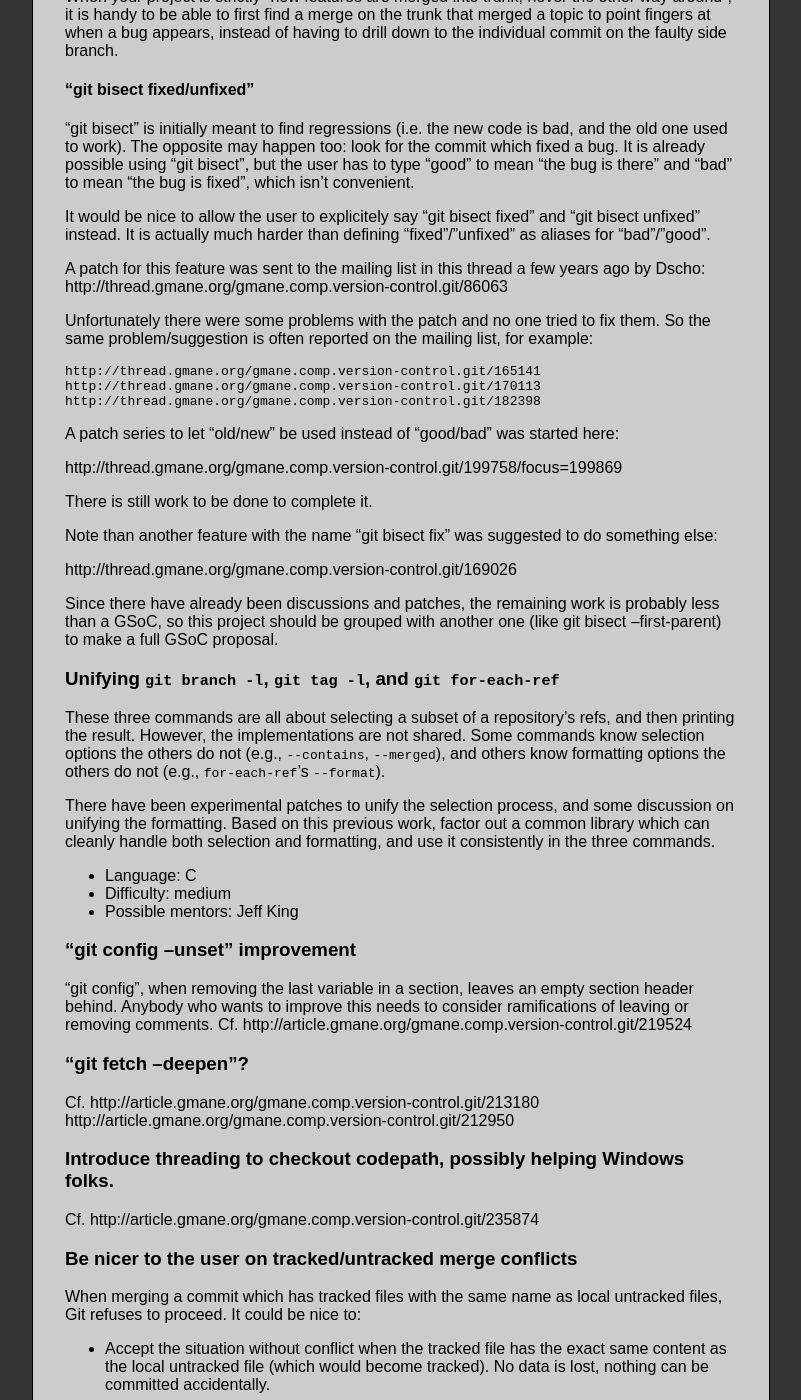
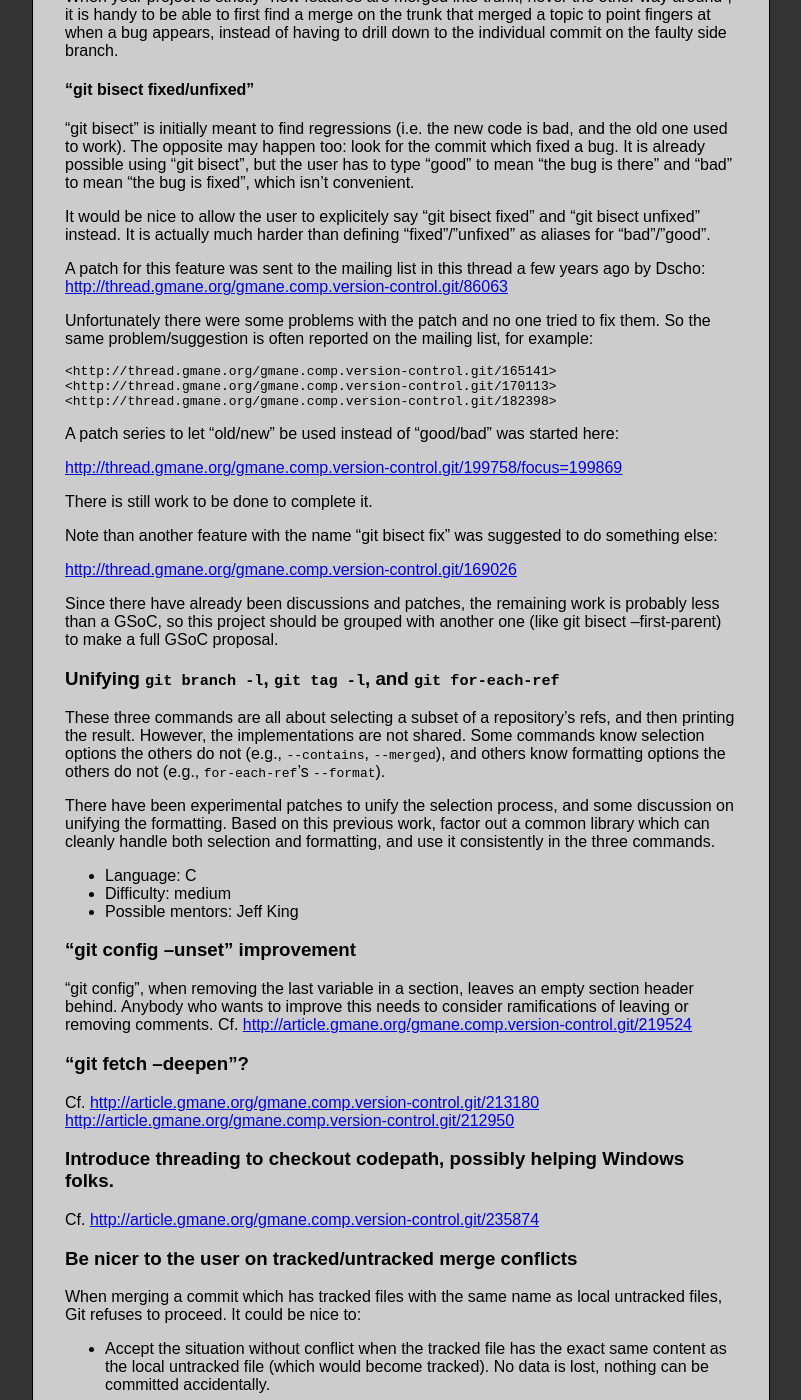
Before and after one commit to git/git.github.io, a Jekyll site: the page built from SoC-2015-Ideas.md, in a window 1280 px wide and 1400 px high, scrolled down 627 px. Shown: the whole window, without its empty margins (308-1109 px from the left). Built offline with Jekyll 4.4.1, drawn with Linux system fonts in a browser that asks for light colours; Markdown is read by kramdown in place of the engine named in the settings; some of the changed text lies outside the part shown.

Commit message:
soc-2015-ideas: put angle brackets around gmane links
This tells markdown to turn them into actual links (I am
spoiled by flavored markdowns, which auto-infer this).

```diff
--- a/SoC-2015-Ideas.md
+++ b/SoC-2015-Ideas.md
@@ -25,12 +25,12 @@ proposals for other ideas related to Git or libgit2.
 ### Tighten configuration and hook execution based on the file ownership.
 
 In addition to what we discussed, I think files named by include.path
-should be honored without checking the ownership.  Cf. http://article.gmane.org/gmane.comp.version-control.git/243628
+should be honored without checking the ownership.  Cf. <http://article.gmane.org/gmane.comp.version-control.git/243628>
 
 ### "git apply --fix-mta-corruption".
 
 Takes eol attributes into account to correct lossage/addition of CR at
-the end of line, with updates to "am".  Cf. http://article.gmane.org/gmane.comp.version-control.git/257445
+the end of line, with updates to "am".  Cf. <http://article.gmane.org/gmane.comp.version-control.git/257445>
 
 ### git bisect improvements
 
@@ -56,27 +56,27 @@ than defining "fixed"/"unfixed" as aliases for "bad"/"good".
 
 A patch for this feature was sent to the mailing list in this thread a
 few years ago by Dscho:
-http://thread.gmane.org/gmane.comp.version-control.git/86063
+<http://thread.gmane.org/gmane.comp.version-control.git/86063>
 
 Unfortunately there were some problems with the patch and no one tried
 to fix them. So the same problem/suggestion is often reported on the
 mailing list, for example:
 
-    http://thread.gmane.org/gmane.comp.version-control.git/165141
-    http://thread.gmane.org/gmane.comp.version-control.git/170113
-    http://thread.gmane.org/gmane.comp.version-control.git/182398
+    <http://thread.gmane.org/gmane.comp.version-control.git/165141>
+    <http://thread.gmane.org/gmane.comp.version-control.git/170113>
+    <http://thread.gmane.org/gmane.comp.version-control.git/182398>
 
 A patch series to let "old/new" be used instead of "good/bad" was
 started here:
 
-http://thread.gmane.org/gmane.comp.version-control.git/199758/focus=199869
+<http://thread.gmane.org/gmane.comp.version-control.git/199758/focus=199869>
 
 There is still work to be done to complete it.
 
 Note than another feature with the name "git bisect fix" was suggested
 to do something else:
 
-http://thread.gmane.org/gmane.comp.version-control.git/169026
+<http://thread.gmane.org/gmane.comp.version-control.git/169026>
 
 Since there have already been discussions and patches, the remaining
 work is probably less than a GSoC, so this project should be grouped
@@ -106,15 +106,15 @@ formatting, and use it consistently in the three commands.
 "git config", when removing the last variable in a section, leaves an
 empty section header behind. Anybody who wants to improve this needs
 to consider ramifications of leaving or removing comments.
-Cf. http://article.gmane.org/gmane.comp.version-control.git/219524
+Cf. <http://article.gmane.org/gmane.comp.version-control.git/219524>
 
 ### "git fetch --deepen"?
 
-Cf. http://article.gmane.org/gmane.comp.version-control.git/213180 http://article.gmane.org/gmane.comp.version-control.git/212950
+Cf. <http://article.gmane.org/gmane.comp.version-control.git/213180> <http://article.gmane.org/gmane.comp.version-control.git/212950>
 
 ### Introduce threading to checkout codepath, possibly helping Windows folks.
 
-Cf. http://article.gmane.org/gmane.comp.version-control.git/235874
+Cf. <http://article.gmane.org/gmane.comp.version-control.git/235874>
 
 ### Be nicer to the user on tracked/untracked merge conflicts
 
```
